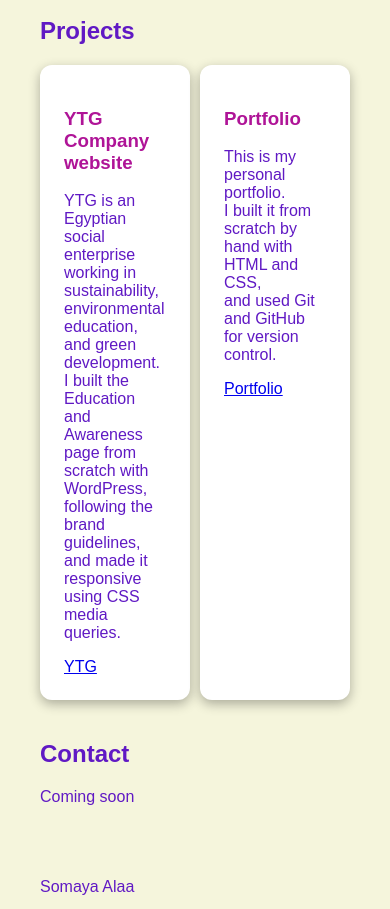
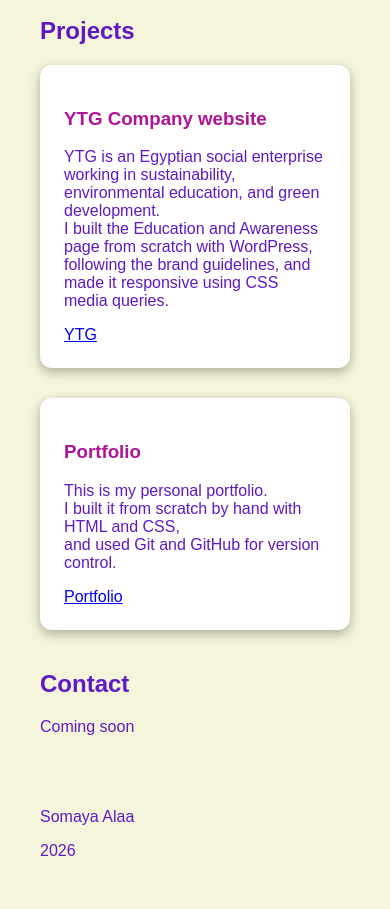
Before and after one commit to Somaya-Alaa/portfolio, a plain HTML site: page index.html in a window 390 px wide. Shown: the part 845-1754 px from the top of the page. Drawn offline with Linux system fonts and the light colour scheme.

Commit message:
make the project cards responsive

```diff
--- a/style.css
+++ b/style.css
@@ -51,8 +51,15 @@ main, footer {
 .projects-grid {
     display: flex;
     gap: 10px;
-    flex: 1;
+
 }
 .project-card h3{
     color: #af1497;
 }
+@media (max-width: 600px){
+
+    .projects-grid{
+        flex-direction: column;
+    }
+
+}
```
